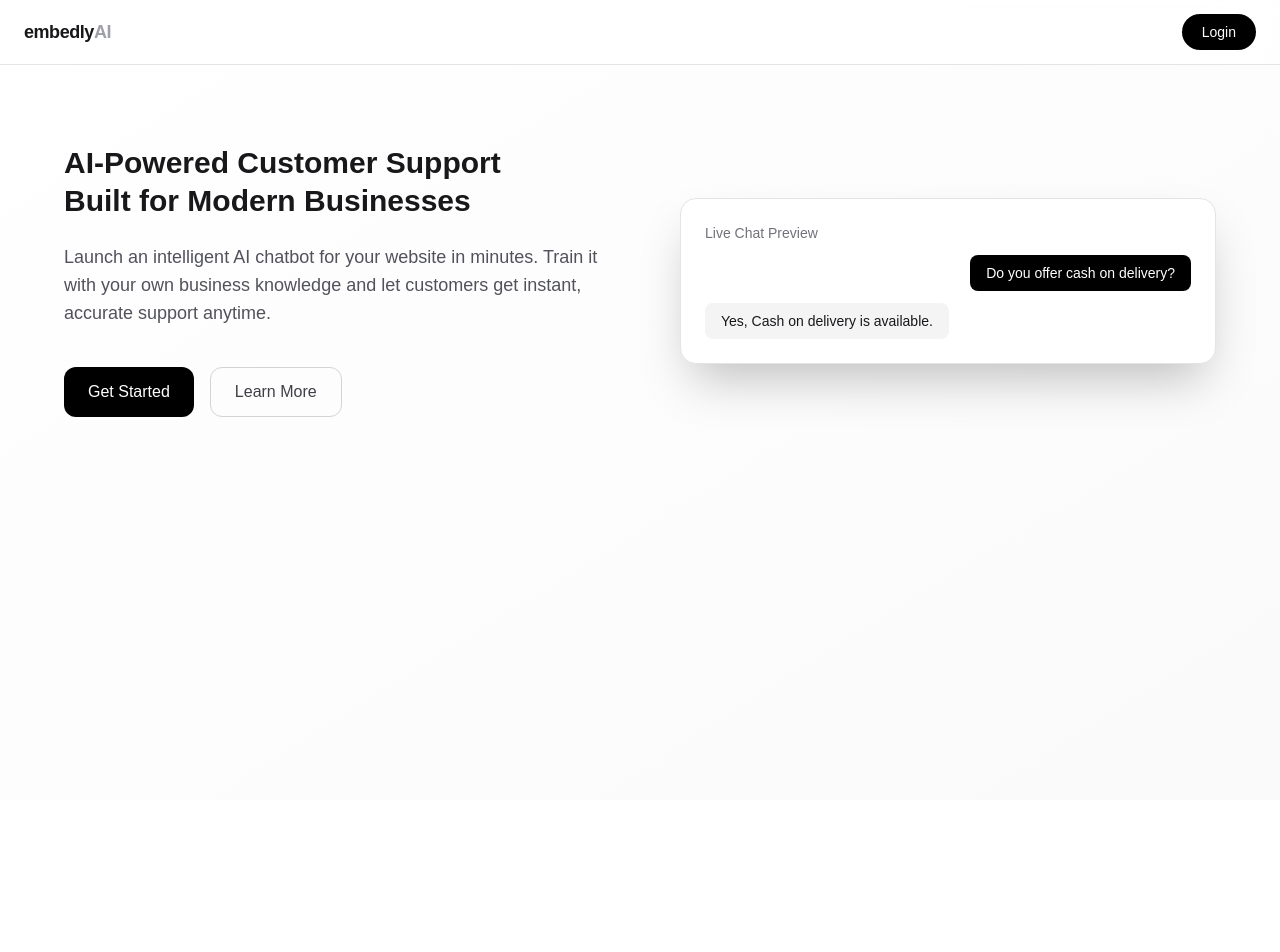
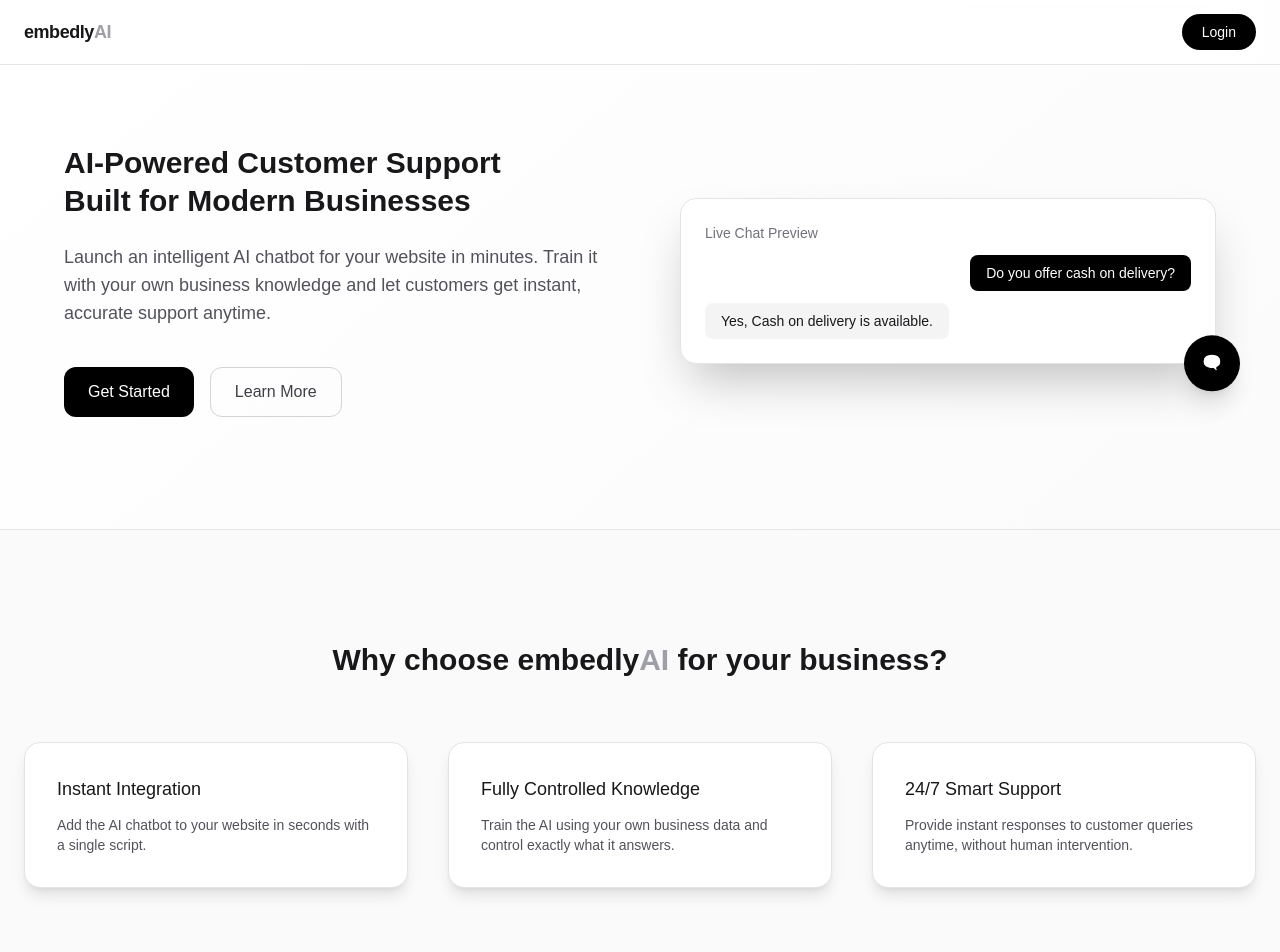
Before and after one commit to mayurramani07/embedlyai, a Next.js app: page / in a window 1280 px wide. Shown: the top 952 px of the page. Before the commit the page ends 800 px from the top, so only its background shows below. Built offline with nearby package versions, Linux system fonts and the light colour scheme; no server answers; what @scalekit-sdk/node would draw is missing.

Commit message:
feat(ui): add animated hero section and features grid for landing page

```diff
--- a/src/components/HomeClient.tsx
+++ b/src/components/HomeClient.tsx
@@ -18,6 +18,21 @@ function HomeClient({email} : {email:string}) {
     document.addEventListener("mousedown", handler)
     return () => document.removeEventListener("mousedown", handler)
   },[])
+
+  const featuress = [
+  {
+    title: "Instant Integration",
+    desc: "Add the AI chatbot to your website in seconds with a single script."
+  },
+  {
+    title: "Fully Controlled Knowledge",
+    desc: "Train the AI using your own business data and control exactly what it answers."
+  },
+  {
+    title: "24/7 Smart Support",
+    desc: "Provide instant responses to customer queries anytime, without human intervention."
+  }
+]
   return (
     <div className='min-h-screen bg-linear-to-br from-white to-zinc-50 text-zinc-900 overflow-x-hidden'>
         <motion.div
@@ -64,7 +79,7 @@ function HomeClient({email} : {email:string}) {
 
                 {email?<button className='px-6 py-2 rounded-xl bg-black text-white font-medium hover:bg-zinc-800 transition disabled:opacity-60'>Go To Dashboard</button>: <button className='px-6 py-2 rounded-xl bg-black text-white font-medium hover:bg-zinc-800 transition disabled:opacity-60' onClick={handleLogin}>Get Started</button>}
 
-              <button className='px-6 py-3 rounded-xl border border-zinc-300 text-zinc-700 hover:bg-zinc-100 transition'>Learn More</button>
+              <a href='#features' className='px-6 py-3 rounded-xl border border-zinc-300 text-zinc-700 hover:bg-zinc-100 transition'>Learn More</a>
               </div>
           </motion.div>
           <motion.div
@@ -80,12 +95,48 @@ function HomeClient({email} : {email:string}) {
                 <div className='bg-zinc-100 rounded-lg px-4 py-2 text-sm w-fit'>Yes, Cash on delivery is available.</div>
 
               </div>
-
+              <motion.div
+              animate={{y : [0,12,0]}}
+              transition={{repeat: Infinity, duration: 3}}
+              className='absolute -bottom-6 -right-6 w-14 h-14 rounded-full bg-black text-white flex items-center justify-center shadow-xl'
+              >
+              🗨️
+             </motion.div>
             </div>
           </motion.div>
         </div>
 
       </section>
+      <section id='features' className='bg-zinc-50 py-28 px-6 border-t border-zinc-200'>
+        <div>
+          <motion.h2
+          initial={{opacity:0, y:20}}
+          whileInView={{opacity:1, y:0}}
+          viewport={{once: false}}
+          transition={{duration: 0.5 }}
+          className='text-3xl font-semibold text-center'>
+            Why choose embedly<span className='text-zinc-400'>AI</span> for your business?
+          </motion.h2>
+          <div className='mt-16 grid grid-cols-1 md:grid-cols-3 gap-10'>
+            {featuress.map((f,index)=> (
+              <motion.div
+              key={index}
+              initial={{opacity:0, y:30}}
+              whileInView={{opacity:1, y:0}}
+              transition={{delay: index * 0.1}}
+              viewport={{once: false}}
+              className='bg-white rounded-2xl p-8 shadow-lg border border-zinc-200'>
+
+              <h1 className='text-lg font-medium'>{f.title}</h1>
+              <p className='mt-3 text-zinc-600 text-sm'>{f.desc}</p>
+              </motion.div>
+            ))}
+          </div>
+        </div>
+      </section>
+      <footer className='py-10 text-center text-sm text-zinc-500'>
+        &copy; {new Date().getFullYear()} embedlyAI.{" "}All rights reserved
+      </footer>
     </div>
   )
 }
```
